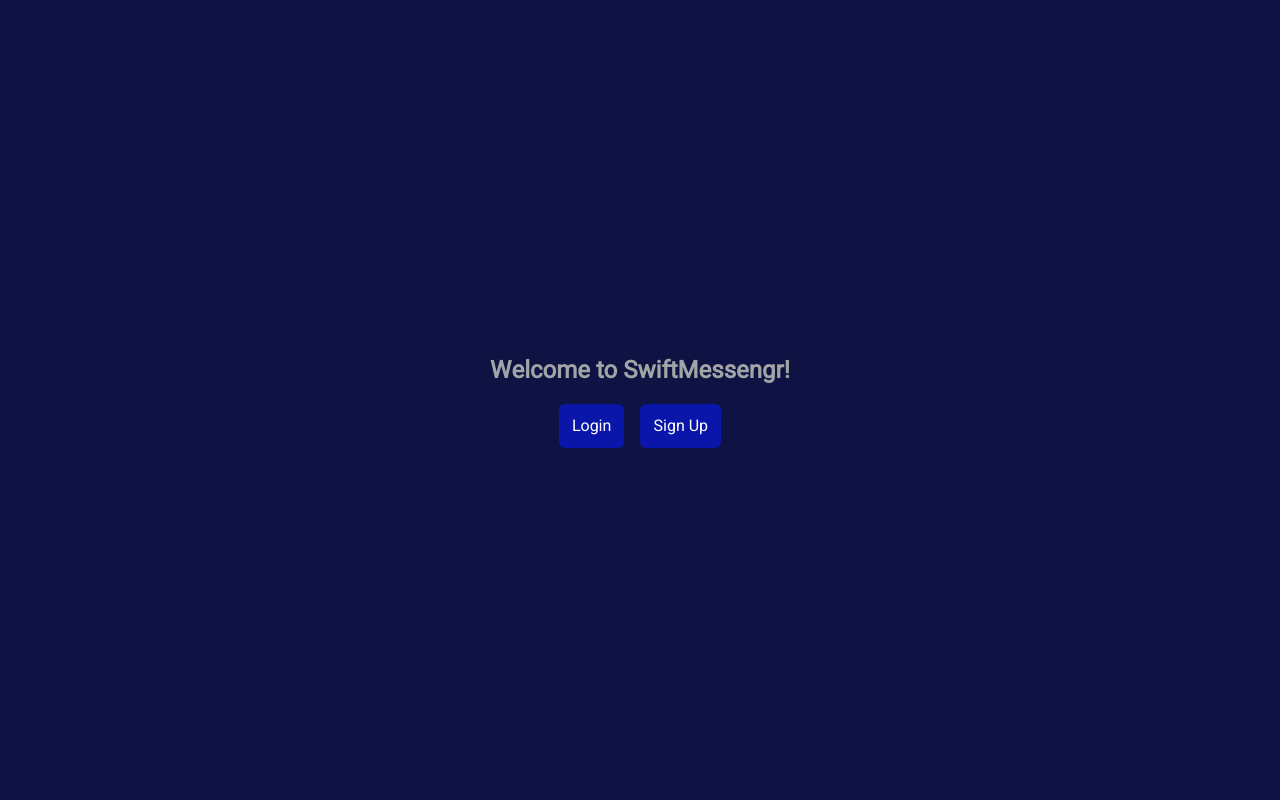
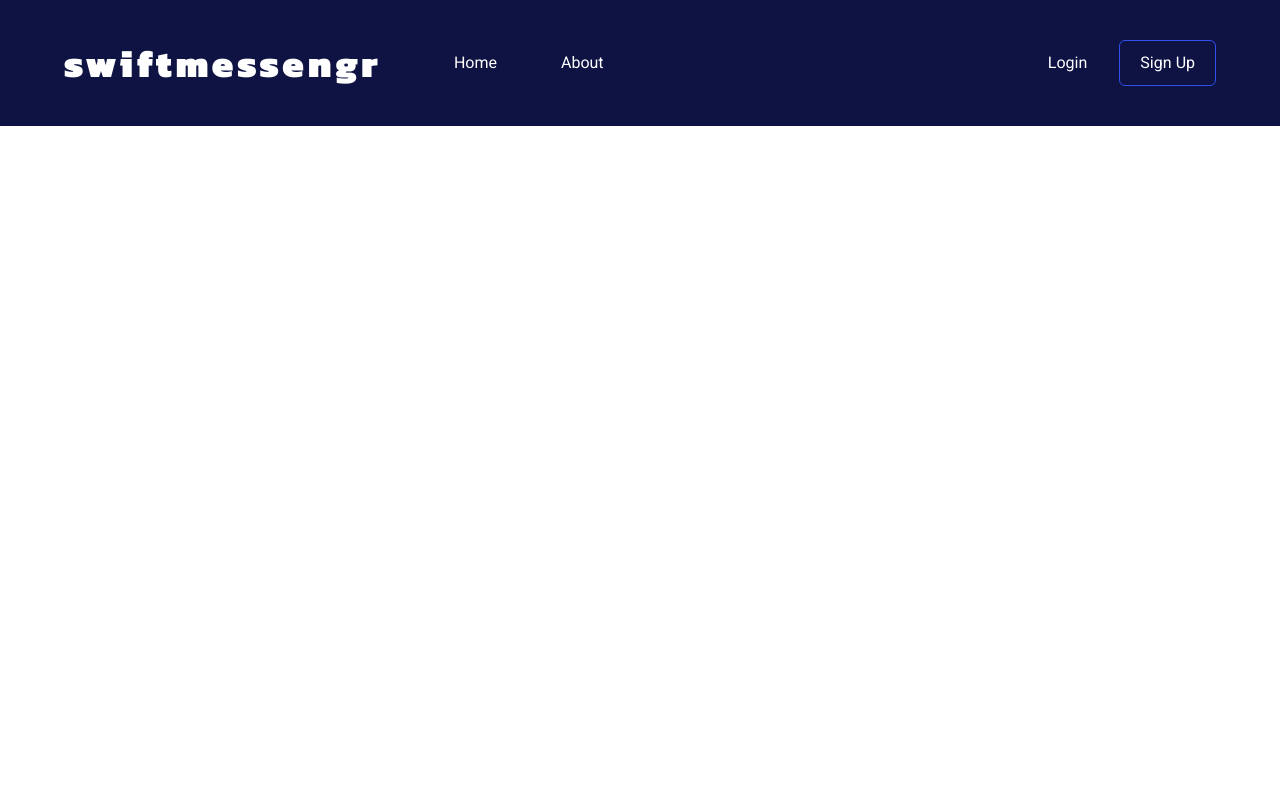
Before and after one commit to agnlt64/swift-messenger, a Flask app: page / in a window 1280 px wide. Run offline with Flask 3, Linux system fonts and the light colour scheme; some libraries are stand-ins or nearby versions.

Commit message:
begin new design for the home page

```diff
--- a/app/client/static/css/base.css
+++ b/app/client/static/css/base.css
@@ -11,25 +11,6 @@
 
 * {
     font-family: 'Heebo', sans-serif;
-    margin: 0;
-    padding: 0;
-}
-
-*:not(.chat-area) {
-    color: #a2a5a6;
-}
-
-a {
-    text-decoration: none;
-}
-
-body {
-    overflow: hidden;
-    min-height: 100vh;
-    display: flex;
-    justify-content: space-between;
-    align-items: center;
-    flex-direction: column;
 }
 
 .container {
--- a/app/client/static/css/index.css
+++ b/app/client/static/css/index.css
@@ -1,3 +1,5 @@
+@import url('https://fonts.googleapis.com/css2?family=Kanit:wght@900&display=swap');
+
 :root {
     --background: #0e1343;
     --color: #a2a5a6;
@@ -5,16 +7,98 @@
 }
 
 body {
-    background-color: var(--background);
-    color: var(--color);
+    box-sizing: border-box;
+    margin: 0;
+    padding: 0;
 }
 
 a {
     text-decoration: none;
 }
 
-.btn-container {
+.nav {
+    background-color: var(--background);
+    padding: 1.5rem 4rem;
     display: flex;
-    gap: 1rem;
-    justify-content: center;
+    align-items: center;
+    gap: 2rem;
 }
+
+.nav .logo {
+    font-family: 'Kanit', sans-serif;
+    color: white;
+    letter-spacing: 4px;
+    font-size: 38px;
+}
+
+.nav ul {
+    display: flex;
+    align-items: center;
+    gap: 4rem;
+    font-size: 16px;
+    width: 100%;
+}
+
+.nav ul li {
+    list-style: none;
+}
+
+.nav ul li a {
+    color: white;
+}
+
+.nav .auth-buttons {
+    display: flex;
+    align-items: center;
+    margin-left: auto;
+    gap: 2rem;
+}
+
+.auth-buttons .sign-up button {
+    padding: 10px 20px;
+    background-color: transparent;
+    transition: background-color 0.2s, scale 0.2s;
+    border: 1px solid #2e51ed;
+    border-radius: var(--rounded);
+    color: inherit;
+    font-size: inherit;
+}
+
+.auth-buttons .sign-up:hover button {
+    background-color: #2e51ed;
+    scale: 1.07;
+    cursor: pointer;
+}
+
+.auth-buttons .login {
+    position: relative;
+}
+
+.auth-buttons .login:hover::after {
+    content: '';
+    position: absolute;
+    top: 100%;
+    right: 0;
+    left: 0;
+    height: 1.5px;
+    background-color: white;
+    animation: slideIn 0.1s forwards;
+}
+
+@keyframes slideIn {
+    0%  {
+        width: 0;
+    }
+    20% {
+        width: 20%;
+    }
+    50% {
+        width: 50%;
+    }
+    70% {
+        width: 70%;
+    }
+    100% {
+        width: 100%;
+    }
+}
--- a/app/client/static/js/ajax.js
+++ b/app/client/static/js/ajax.js
@@ -33,7 +33,7 @@ const globalCallback = mutationList => {
                 })
             }
             else if (window.location.pathname === '/') {
-                const buttons = document.querySelectorAll('.btn')
+                const buttons = document.querySelectorAll('a')
                 buttons.forEach(b => {
                     b.addEventListener('click', (event) => {
                         event.preventDefault()
--- a/app/client/static/js/auth_ajax.js
+++ b/app/client/static/js/auth_ajax.js
@@ -1,7 +1,6 @@
 const authObserver = new MutationObserver((mutationList) => {
     for (const mutation of mutationList) {
         if (mutation.type === "childList") {
-            console.log('auth ajax js line 38 mutation observer')
             // same for login and signup
             if (window.location.pathname === '/login' || window.location.pathname === '/sign-up') {
                 authForm = document.querySelector("form");
--- a/app/client/templates/base.html
+++ b/app/client/templates/base.html
@@ -11,16 +11,16 @@
 </head>
 <body id="body">
     {% with messages = get_flashed_messages(with_categories=true) %}
-    <div class="message-container">
         {% if messages %}
+            <div class="message-container">
                 {% for category, message in messages %}
                     <div class="flashed-message {{ category }}" id="message">
                         <p>{{ message }}</p>
                     </div>
                     <img class="close-message" id="close-message" src="{{ url_for('static', filename='media/close.png') }}" alt="close button">
                 {% endfor %}
+            </div>
             {% endif %}
-    </div>
     {% endwith %}
 
     {% block content %}
--- a/app/client/templates/index.html
+++ b/app/client/templates/index.html
@@ -5,21 +5,37 @@ SwiftMessengr
 {% endblock %}
 
 {% block style %}
-<link rel="stylesheet" href="{{ url_for('static', filename='css/index.css') }}">
+<link
+  rel="stylesheet"
+  href="{{ url_for('static', filename='css/index.css') }}"
+/>
 <script src="https://unpkg.com/htmx.org@1.8.6"></script>
 {% endblock %}
 
 {% block content %}
-<main class="container" id="container">
-    <h2>Welcome to SwiftMessengr!</h2>
-    <div class="btn-container">
-        <a href="/login" class="btn">Login</a>
-        <a href="/sign-up" class="btn">Sign Up</a>
+<nav class="nav">
+  <span class="logo">swiftmessengr</span>
+  <ul>
+    <li>
+      <a href="/">Home</a>
+    </li>
+    <li>
+      <a href="#">About</a>
+    </li>
+    <div class="auth-buttons">
+        <li class="login">
+            <a href="/login">Login</a>
+        </li>
+        <li class="sign-up">
+          <button>
+            <a href="/sign-up">Sign Up</a>
+          </button>
+        </li>
     </div>
-</main>
+  </ul>
+</nav>
 {% endblock %}
 
 {% block scripts %}
 <script src="{{ url_for('static', filename='js/ajax.js') }}"></script>
-<script src="{{ url_for('static', filename='js/auth_ajax.js') }}"></script>
 {% endblock %}
```
